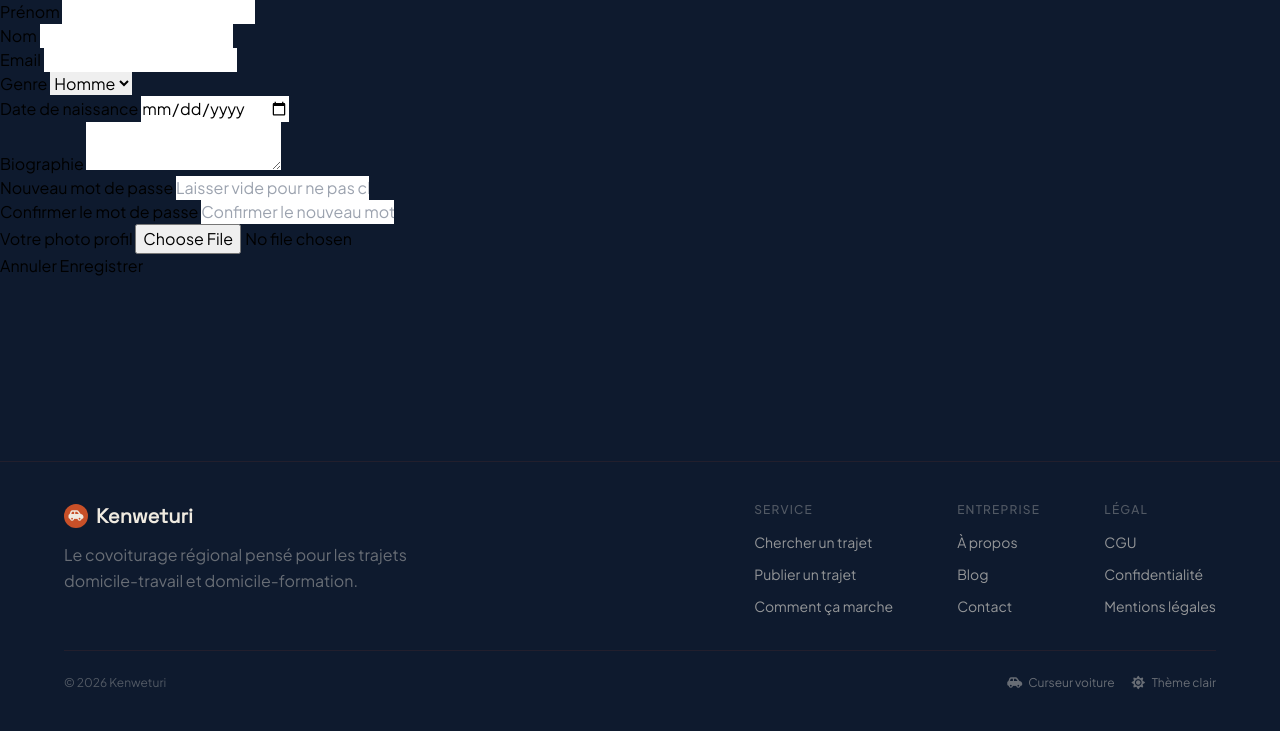
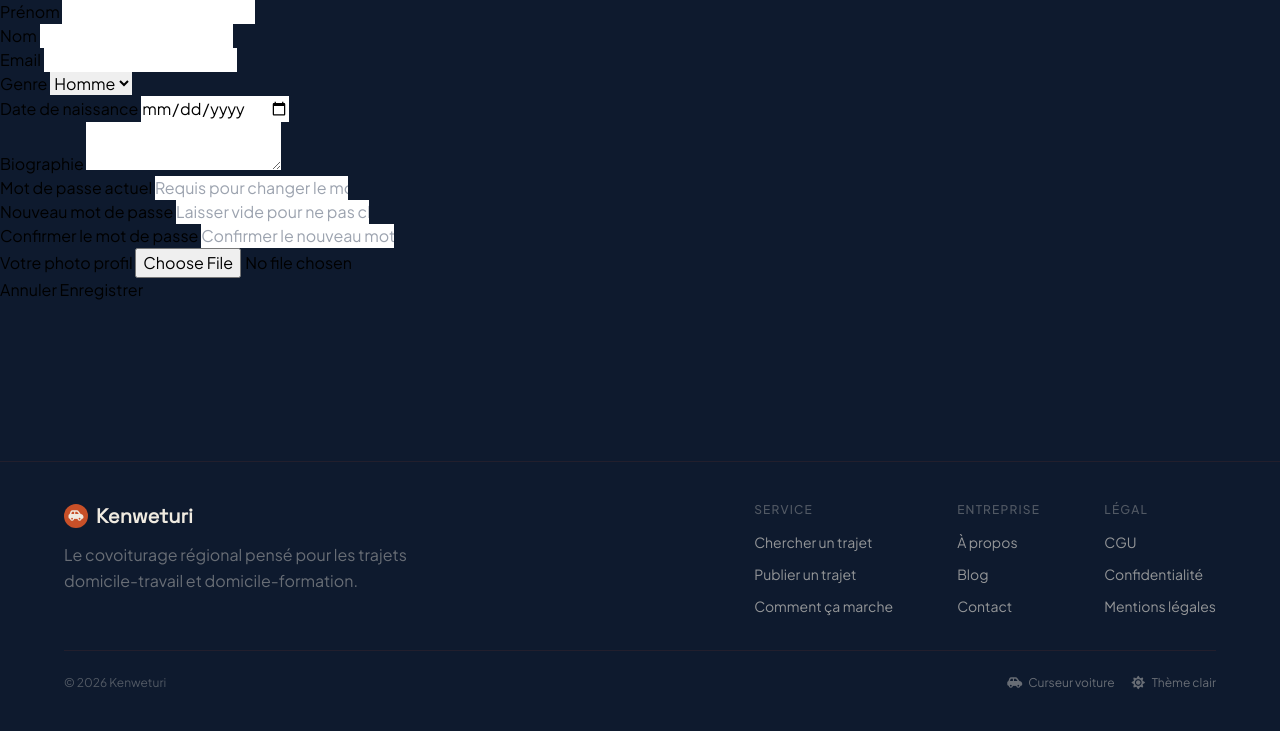
Before and after one commit to Bourdours/Kenweturi, a CodeIgniter 4 app: the page made by app/Views/profile/profileEdit.php in a window 1280 px wide. Shown: the part 69-800 px from the top of the page. Run offline with PHP 8.4 and a stand-in for CodeIgniter, Linux system fonts and the light colour scheme; the template is opened without the code that fills it, so the values that code supplies are empty; style sheets or scripts are compiled from the project's sources; some libraries are stand-ins or nearby versions.

Commit message:
feat(profile): ajout vérification mot de passe actuel et commentaires controller

```diff
--- a/app/Views/profile/profileEdit.php
+++ b/app/Views/profile/profileEdit.php
@@ -62,6 +62,11 @@
 
     <!-- Changement de mot de passe -->
     <div>
+      <label for="currentPasswordProfile">Mot de passe actuel</label>
+      <input type="password" id="currentPasswordProfile" name="currentPasswordProfile" placeholder="Requis pour changer le mot de passe">
+    </div>
+
+    <div>
       <label for="newPasswordProfile">Nouveau mot de passe</label>
       <input type="password" id="newPasswordProfile" name="newPasswordProfile" placeholder="Laisser vide pour ne pas changer">
     </div>
```
Also changed, not shown: app/Controllers/ProfileController.php (+25 -6 lines).
